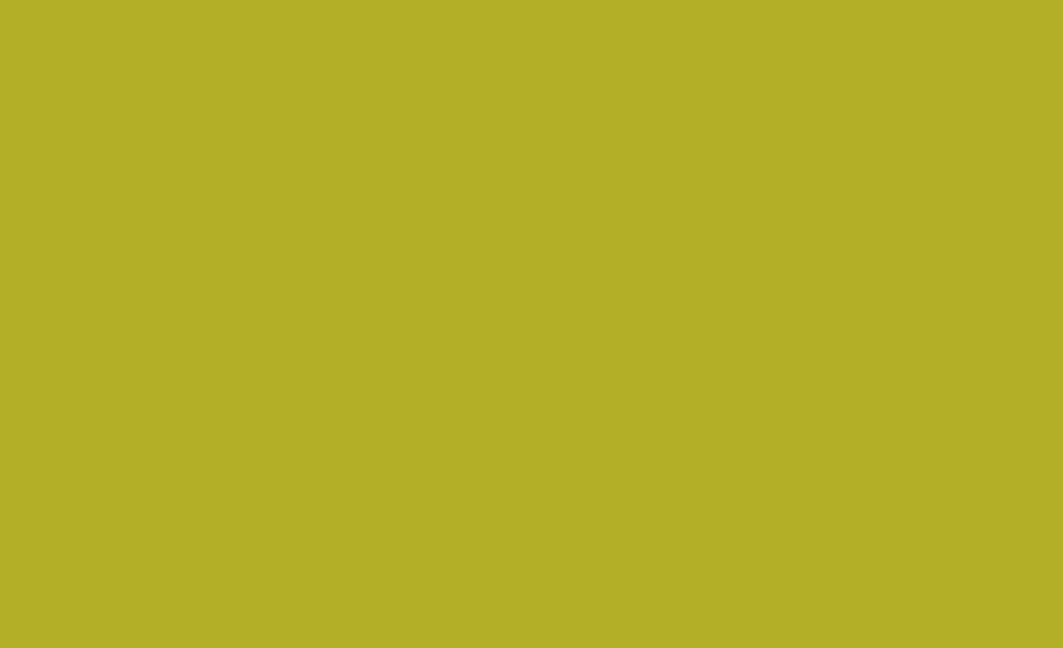
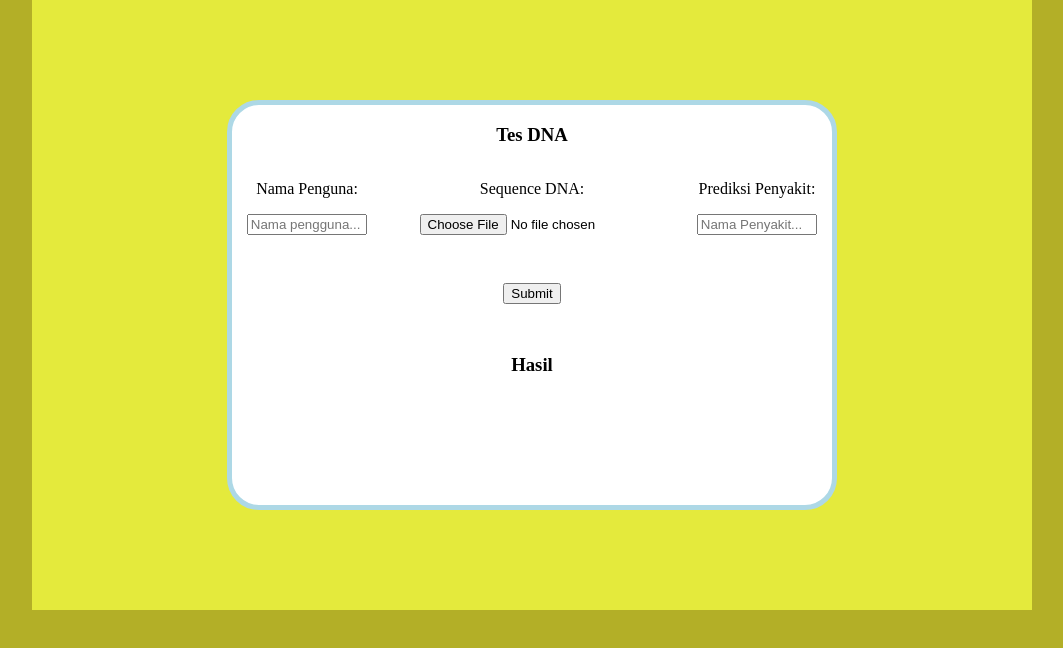
Before and after one commit to TubesForLyfe/Tubes3_13520064, a React (Create React App) app in the folder src/frontend/: page /disease-prediction in a window 1280 px wide. Shown: the top 648 px of the page, without its empty margins (108-1171 px from the left). Built offline with nearby package versions, Linux system fonts and the light colour scheme.

Commit message:
Disease Prediction

```diff
--- a/src/frontend/package.json
+++ b/src/frontend/package.json
@@ -3,6 +3,9 @@
   "version": "0.1.0",
   "private": true,
   "dependencies": {
+    "@emotion/react": "^11.9.0",
+    "@emotion/styled": "^11.8.1",
+    "@mui/material": "^5.6.2",
     "@testing-library/jest-dom": "^5.16.4",
     "@testing-library/react": "^13.0.1",
     "@testing-library/user-event": "^13.5.0",
--- a/src/frontend/src/App.css
+++ b/src/frontend/src/App.css
@@ -8,7 +8,7 @@ body {
   left: 50%;
   transform: translate(-50%);
   width: 100%;
-  max-width: 375px;
+  max-width: 1000px;
   background-color: #e4ea3c;
 }
 
--- /dev/null
+++ b/src/frontend/src/pages/DiseasePrediction.css
@@ -0,0 +1,45 @@
+#tesDNA {
+    width: 60%;
+    height: 400px;
+    margin: auto;
+    margin-top: 10%;
+    margin-bottom: 10%;
+    background-color: white;
+    border: 5px solid lightblue;
+    border-radius: 32px;
+    text-align: center;
+    align-items: center;
+    justify-content: center;
+}
+
+#tesDNA .column {
+    float: left;
+    height: 100%;
+    margin-bottom: 8%;
+}
+
+.side {
+    width: 25%;
+}
+
+.middle {
+    width: 50%;
+}
+
+#hasilTes {
+    margin-top: 50px;
+}
+
+#tesDNA .column .inputBox {
+    max-width: 75%;
+}
+
+.Same{
+    display:inline-block;
+}
+
+.tesDNA:after {
+content: "";
+display: table;
+clear: both;
+}
--- a/src/frontend/src/pages/DiseasePrediction.js
+++ b/src/frontend/src/pages/DiseasePrediction.js
@@ -1,8 +1,81 @@
-import React from 'react'
+import React, { useState } from 'react'
+import './DiseasePrediction.css'
+import Axios from 'axios'
+
+
 
 const DiseasePrediction = () => {
+  const [inputName, setInputName] = useState('');
+  const [inputFile, setInputFile] = useState('');
+  const [inputPenyakit, setInputPenyakit] = useState('');
+
+  const [hasilTes, setHasilTes] = useState([]);
+
+  const getDiseasePrediction = (e) => {
+    e.preventDefault();
+    Axios.post(`${process.env.REACT_APP_DNA_API}/get-diseaseprediction`, {
+      inputName: inputName,
+      inputFile: inputFile,
+      inputPenyakit: inputPenyakit,
+      tanggal : new Date().toLocaleString().split(" ")[0],
+    }).then((response) => {
+      setHasilTes(response.data)
+    })
+  }
+
   return (
     <div>
+      <div id="tesDNA">
+        <div>
+          <h3> Tes DNA </h3>
+          <div className = "column side">
+            <p>Nama Penguna:</p>
+            <input className="inputBox" type='text' placeholder='Nama pengguna...'
+            onChange={(e) => {
+              setInputName(e.target.value)
+            }}></input>
+          </div>
+          <div className = "column middle">
+            <p>Sequence DNA:</p>
+            <input className="inputBox" type="file" accept=".txt"
+            onChange={(e) => {
+              setInputFile(e.target.files[0].name)
+            }}></input>
+          </div>
+          <div className = "column side">
+            <p>Prediksi Penyakit:</p>
+            <input className="inputBox" type='text' placeholder='Nama Penyakit...'
+            onChange={(e) => {
+              setInputPenyakit(e.target.value)
+            }}></input>
+          </div>
+          <div>
+            <button onClick={getDiseasePrediction}>Submit</button>
+          </div>
+        </div>
+        <div id="hasilTes">
+          <h3> Hasil </h3>
+          {hasilTes.map((val, key) => {
+            return (
+              <div>
+              {val.Status !== -1 &&
+                 <div>
+                <p className="Same"> {val.TanggalPrediksi} -</p>
+                <p className="Same">&nbsp; {val.NamaPasien} -</p>
+                <p className="Same">&nbsp; {val.TingkatKemiripan}% -</p>
+                <p className="Same">&nbsp; {val.PenyakitPrediksi} -</p>
+                {val.Status == 1 && <p className="Same">&nbsp; True</p>}
+                {val.Status == 0 && <p className="Same">&nbsp; False</p>}
+                </div>
+              }
+              {val.Status === -1 &&
+                <p className="Same">DNA Tidak Valid!</p>
+              }
+              </div>
+            )
+          })}
+        </div>
+      </div>
 
     </div>
   )
```
Also changed, not shown: 2 other files (tests, documents, lock files or other folders).
